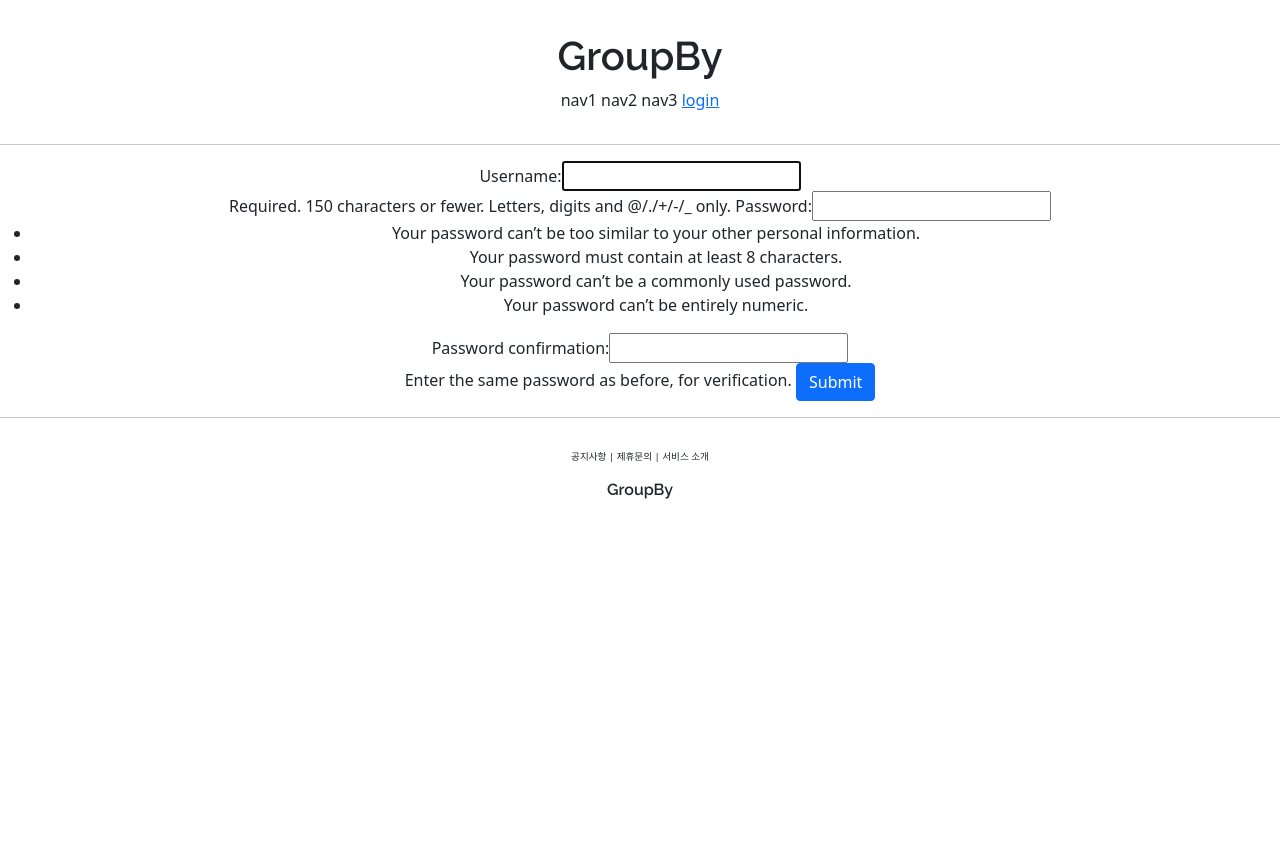
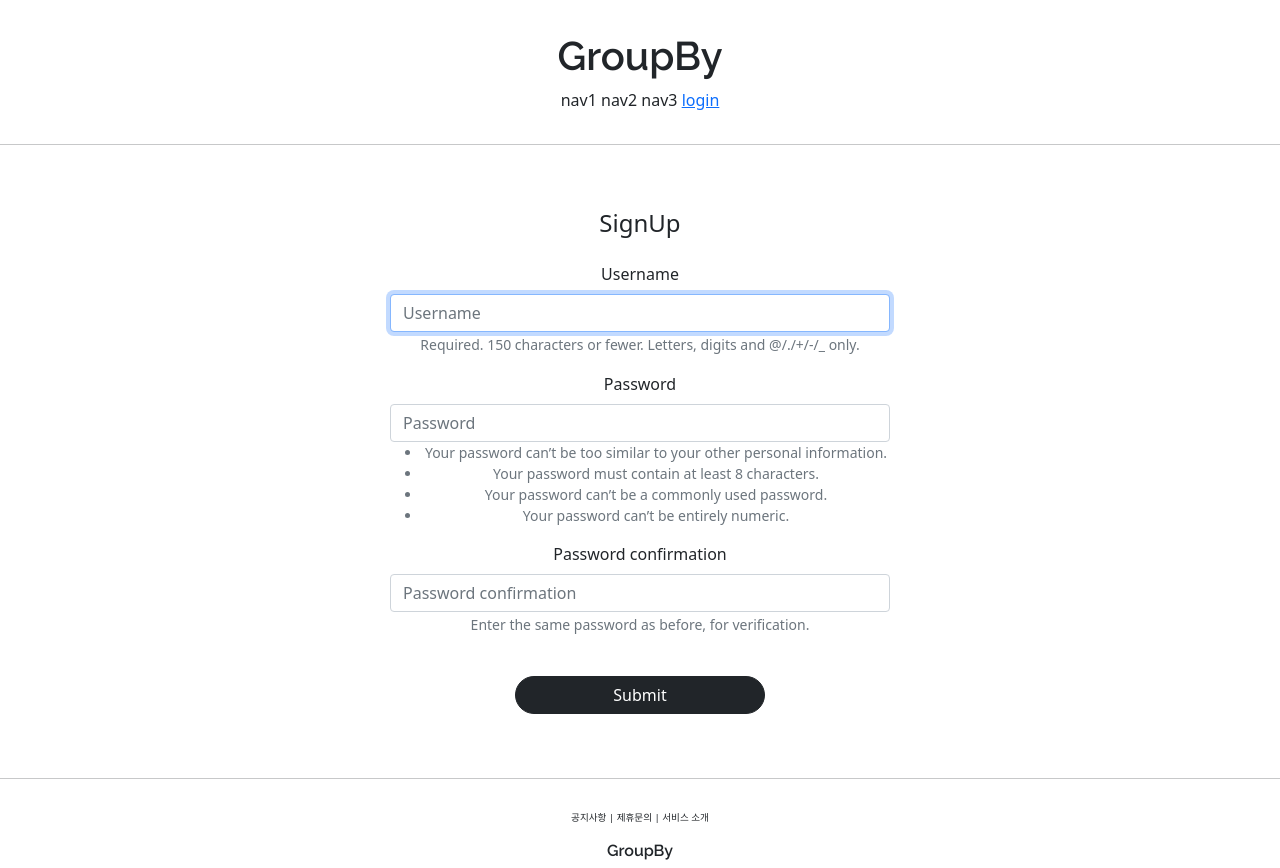
Before and after one commit to jclee0109/GroupByProject, a Django app: page /account/signup/ in a window 1280 px wide. Before the commit the page ends 499 px from the top, so only its background shows below. Run offline with Django 3.2, Linux system fonts and the light colour scheme; some libraries are stand-ins or nearby versions.

Commit message:
applying bootstrap in login/signup page

```diff
--- a/accountapp/templates/accountapp/signup.html
+++ b/accountapp/templates/accountapp/signup.html
@@ -1,11 +1,17 @@
 {% extends 'base.html' %}
+{% load bootstrap4 %}
 
 {% block content %}
-    <div style="text-align: center">
+    <div style="text-align: center; max-width:500px; margin:4rem auto">
+        <div class="mb-4">
+            <h4>SignUp<h4>
+        </div>
+
         <form action="{% url 'accountapp:signup' %}" method="POST">
             {% csrf_token %}
-            {{ form }}
-            <input type="submit" class="btn btn-primary">
+<!--            {{ form }}-->
+            {% bootstrap_form form %}
+            <input type="submit" class="btn btn-dark rounded-pill col-6 mt-4">
         </form>
     </div>
 {% endblock %}
--- a/groupby/settings.py
+++ b/groupby/settings.py
@@ -48,6 +48,7 @@ INSTALLED_APPS = [
     'django.contrib.sessions',
     'django.contrib.messages',
     'django.contrib.staticfiles',
+    'bootstrap4',
     'accountapp',
 ]
 
```
Also changed, not shown: accountapp/templates/accountapp/login.html (+6 -3 lines).
